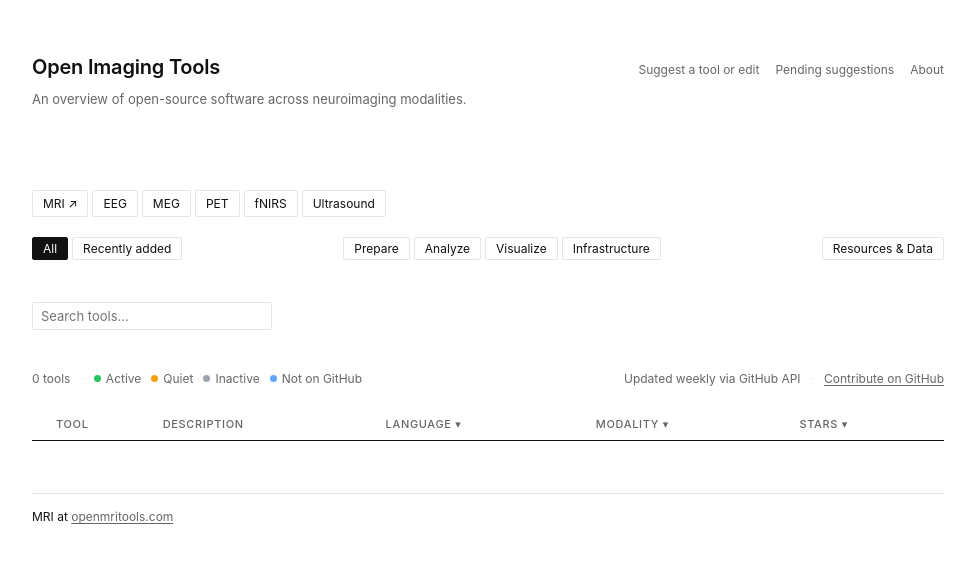
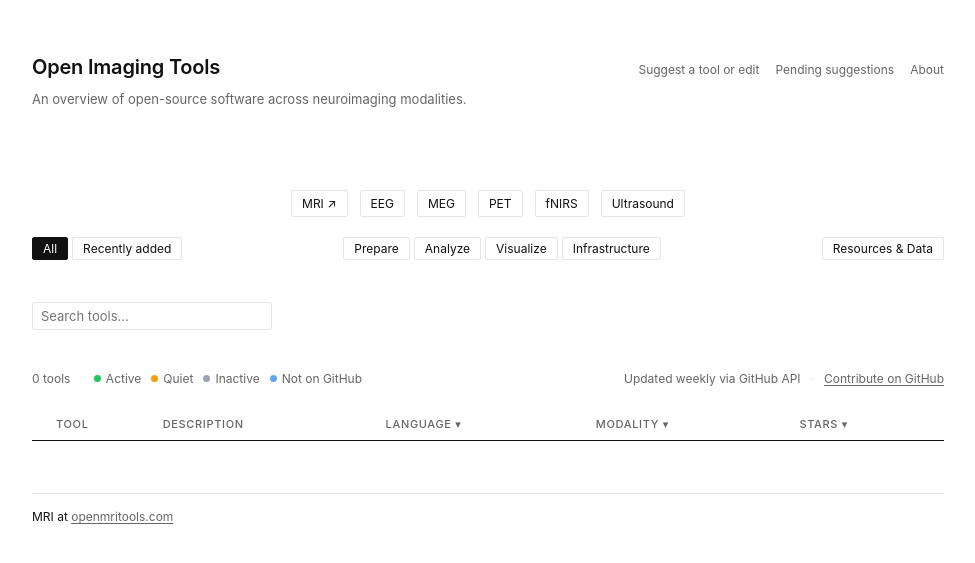
Before and after one commit to openimagingtools/openimagingtools.github.io, a Jekyll site: the page built from index.html, in a window 1280 px wide. Shown: the top 563 px of the page, without its empty margins (152-1127 px from the left). Built offline with Jekyll 4.4.1, drawn with Linux system fonts in a browser that asks for light colours.

Commit message:
Center modality pills, increase gap to 12px

```diff
--- a/assets/css/style.css
+++ b/assets/css/style.css
@@ -94,8 +94,9 @@ body {
 
 .modality-pills {
   display: flex;
-  gap: 4px;
+  gap: 12px;
   flex-wrap: wrap;
+  justify-content: center;
 }
 
 a.pill {
```
